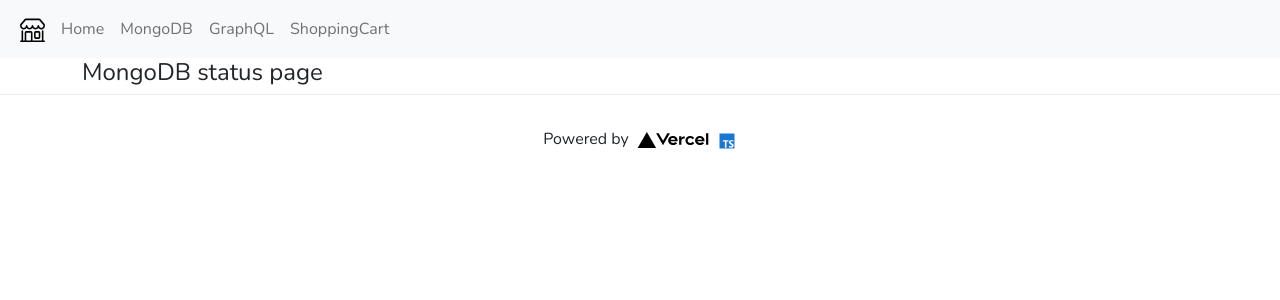
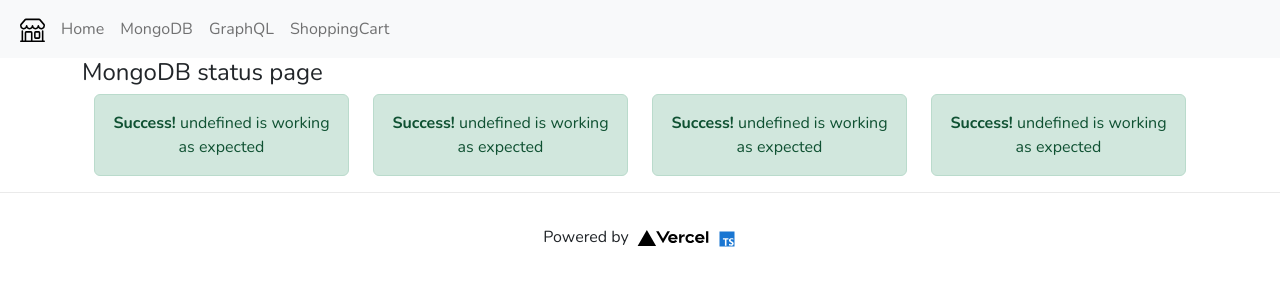
Before and after one commit to AcePizza/NextJSFinal, a Next.js app: page /mongodb in a window 1280 px wide. Shown: the top 300 px of the page. Built offline with nearby package versions, Linux system fonts and the light colour scheme; no server answers; the database is empty.

Commit message:
setup HTML for status page

```diff
--- a/pages/mongodb.tsx
+++ b/pages/mongodb.tsx
@@ -11,10 +11,49 @@ export const getServerSideProps = async (props: Props) => {
   return { props: { data } };
 };
 
+type StatusAlert = {
+  status?: string;
+  text?: string;
+};
+
 const mongodb = (props: Props) => {
+  const statusAlert = <Status, Text>(status?: Status, text?: Text) => {
+    switch (status) {
+      case "success":
+        return (
+          <div className="alert alert-success">
+            <strong>Success!</strong> {`${text} is working as expected`}
+          </div>
+        );
+      case "warning":
+        return (
+          <div className="alert alert-warning">
+            <strong>Warning!</strong>
+            {`${text} might need
+            attention.`}
+          </div>
+        );
+      case "danger":
+        return (
+          <div className="alert alert-danger">
+            <strong>Danger!</strong> Indicates a dangerous or potentially
+            negative action.
+          </div>
+        );
+    }
+  };
+
   return (
     <div className="container">
       <h4>MongoDB status page</h4>
+      <div className="container text-center">
+        <div className="row row-cols-1 row-cols-sm-2 row-cols-md-4">
+          <div className="col">{statusAlert("success")}</div>
+          <div className="col">{statusAlert("success")}</div>
+          <div className="col">{statusAlert("success")}</div>
+          <div className="col">{statusAlert("success")}</div>
+        </div>
+      </div>
     </div>
   );
 };
```
